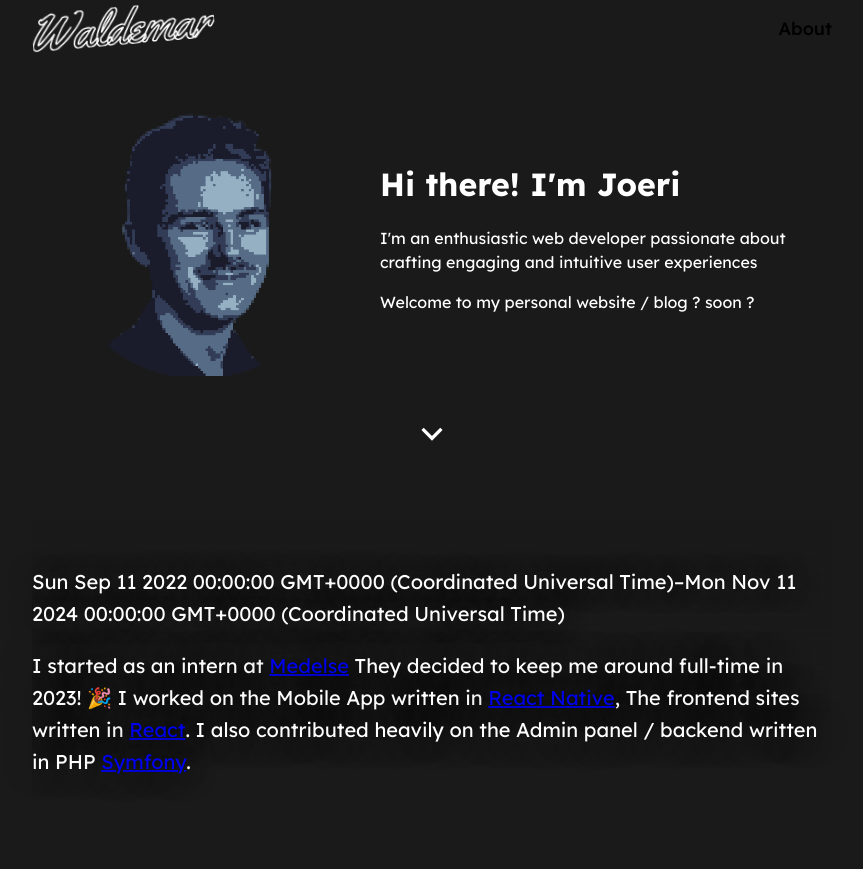
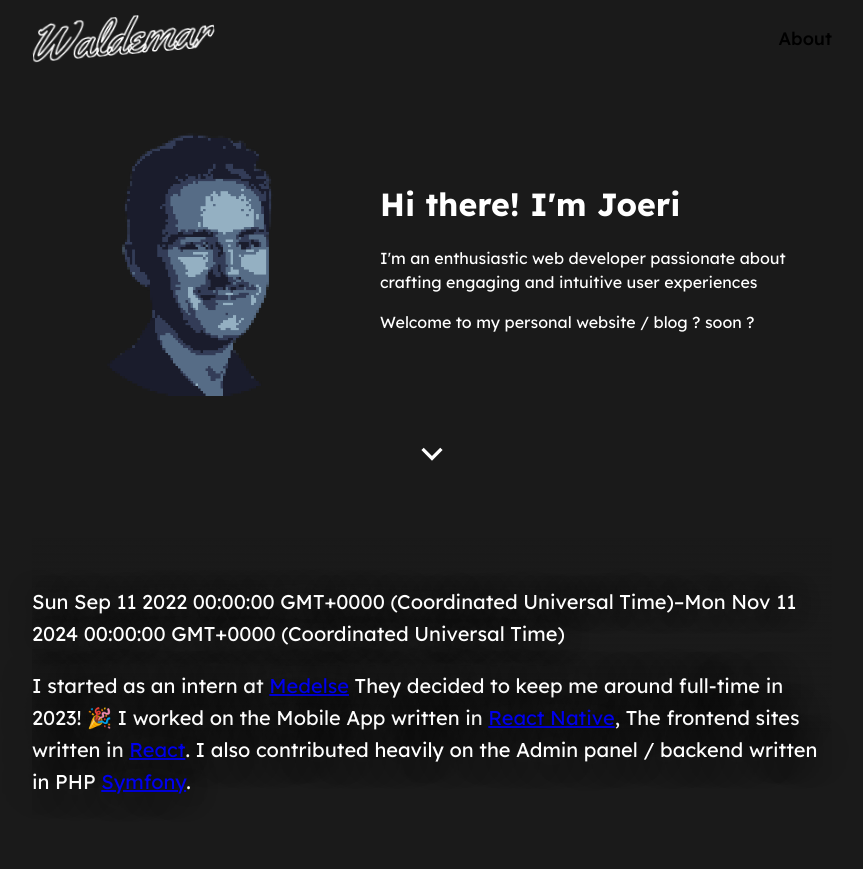
Before and after one commit to JoeriKaiser/waldemar, an Astro site: page / in a window 1280 px wide. Shown: the top 869 px of the page, without its empty margins (208-1071 px from the left). Built offline with nearby package versions, Linux system fonts and the light colour scheme; Astro itself is replaced by a stand-in of ours.

Commit message:
Add vertical spacing for Header

```diff
--- a/src/components/Header/Header.astro
+++ b/src/components/Header/Header.astro
@@ -32,6 +32,9 @@ const navigation = [
 </header>
 
 <style lang="scss">
+  header {
+    padding: 10px 0;
+  }
   nav {
     display: flex;
     align-items: center;
```
